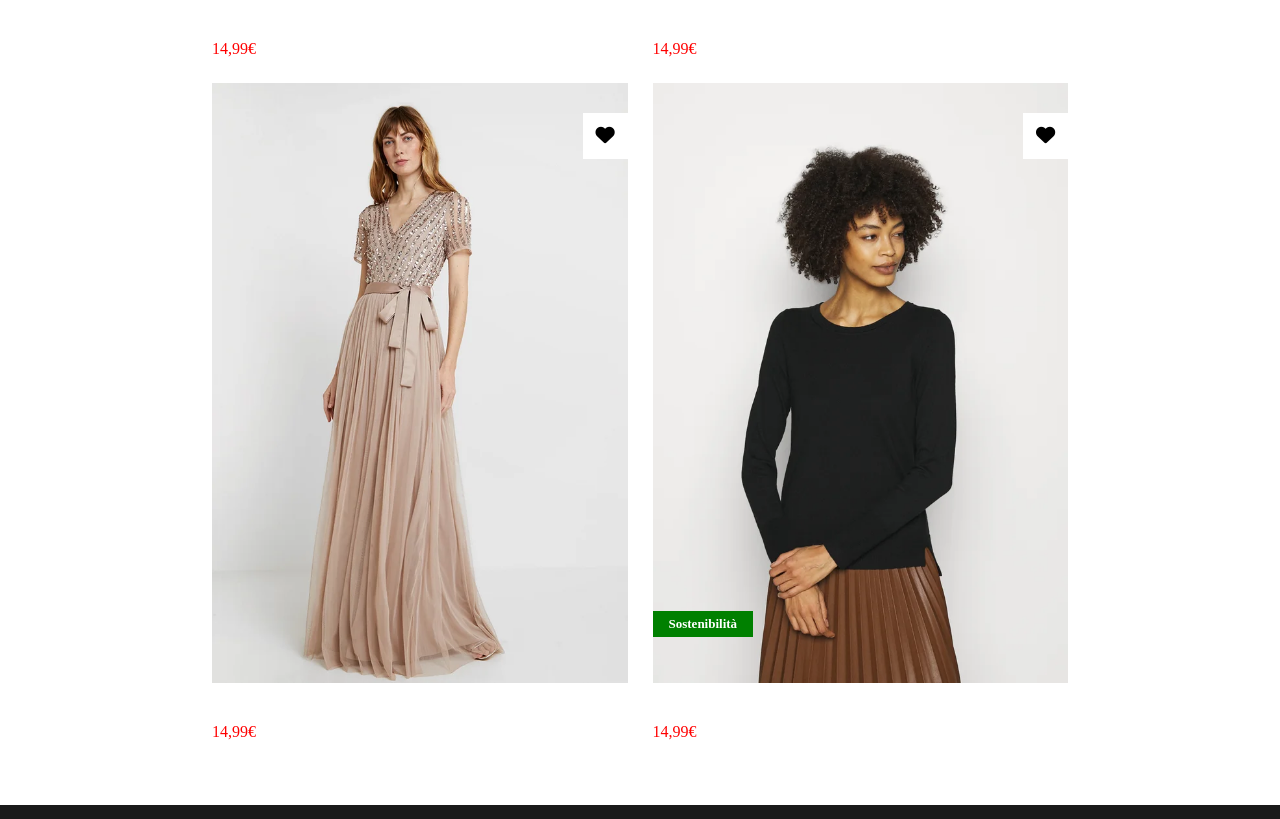
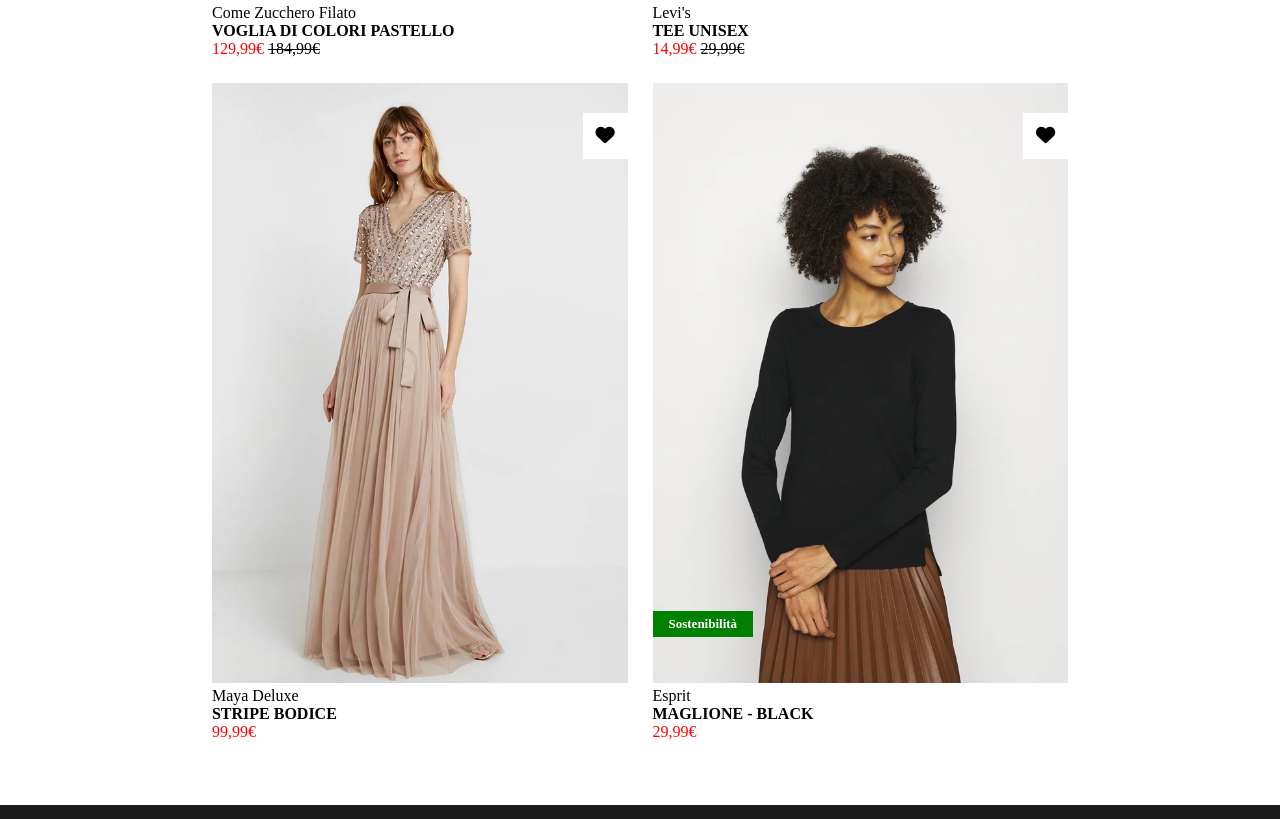
Before and after one commit to Mattia-Carbonera/html-css-boolando, a plain HTML site: page index.html in a window 1280 px wide. Shown: the part 1411-2230 px from the top of the page. Drawn offline with Linux system fonts and the light colour scheme.

Commit message:
fix error

```diff
--- a/css/style.css
+++ b/css/style.css
@@ -21,9 +21,10 @@ li {
   list-style-type: none;
 }
 
-a {
+.gender a,
+.nav a {
+  color: white;
   text-decoration: none;
-  color: white;
 }
 
 /* ________HEADER________ */
@@ -133,6 +134,12 @@ a {
   color: red;
 }
 
+a {
+  text-decoration: none;
+  list-style-type: none;
+  color: black;
+}
+
 /* lower card */
 .label {
   position: absolute;
@@ -145,6 +152,10 @@ a {
 
 .item-description > .price > .full-price {
   text-decoration: line-through;
+}
+
+.item-name {
+  font-weight: bold;
 }
 
 /* ________FOOTER________ */
--- a/index.html
+++ b/index.html
@@ -92,20 +92,20 @@
 
               <div class="label">
                 <div class="percent">
-                  <span>-50%</span>
+                  <span>-30%</span>
                 </div>
               </div>
             </div>
 
             <div class="item-description">
-              <span>Levi's</span>
+              <span>Guess</span>
 
               <div class="item-name">
-                <span>RELAXED FIT TEE UNISEX</span>
+                <span>ROSES TEE</span>
               </div>
 
               <div class="price">
-                <span class="discount">14,99&#8364;</span>
+                <span class="discount">20,99&#8364;</span>
                 <span class="full-price">29,99&#8364;</span>
               </div>
             </div>
@@ -129,21 +129,21 @@
 
               <div class="label">
                 <div class="percent">
-                  <span>-50%</span>
+                  <span>-30%</span>
                 </div>
               </div>
             </div>
 
             <div class="item-description">
-              <span>Levi's</span>
+              <span>Come Zucchero Filato</span>
 
               <div class="item-name">
-                <span>RELAXED FIT TEE UNISEX</span>
+                <span>VOGLIA DI COLORI PASTELLO</span>
               </div>
 
               <div class="price">
-                <span class="discount">14,99&#8364;</span>
-                <span class="full-price">29,99&#8364;</span>
+                <span class="discount">129,99&#8364;</span>
+                <span class="full-price">184,99&#8364;</span>
               </div>
             </div>
           </div>
@@ -178,7 +178,7 @@
               <span>Levi's</span>
 
               <div class="item-name">
-                <span>RELAXED FIT TEE UNISEX</span>
+                <span>TEE UNISEX</span>
               </div>
 
               <div class="price">
@@ -206,15 +206,14 @@
             </div>
 
             <div class="item-description">
-              <span>Levi's</span>
+              <span>Maya Deluxe</span>
 
               <div class="item-name">
-                <span>RELAXED FIT TEE UNISEX</span>
+                <span>STRIPE BODICE</span>
               </div>
 
               <div class="price">
-                <span class="discount">14,99&#8364;</span>
-                <span class="full-price">29,99&#8364;</span>
+                <span class="discount">99,99&#8364;</span>
               </div>
             </div>
           </div>
@@ -243,15 +242,14 @@
             </div>
 
             <div class="item-description">
-              <span>Levi's</span>
+              <span>Esprit</span>
 
               <div class="item-name">
-                <span>RELAXED FIT TEE UNISEX</span>
+                <span>MAGLIONE - BLACK</span>
               </div>
 
               <div class="price">
-                <span class="discount">14,99&#8364;</span>
-                <span class="full-price">29,99&#8364;</span>
+                <span class="discount">29,99&#8364;</span>
               </div>
             </div>
           </div>
```
